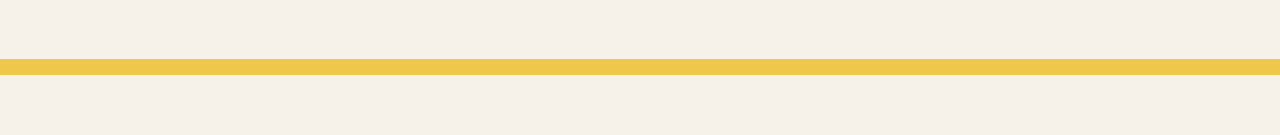
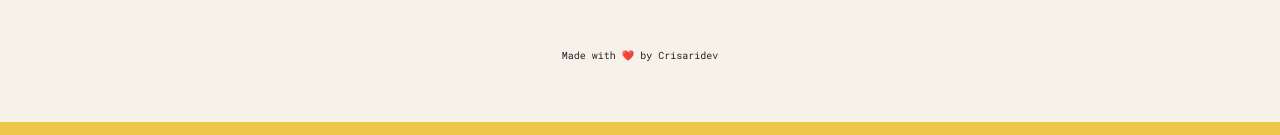
Before and after one commit to crisaridev/react-sesion, a React (Vite) app: page /Owner in a window 1280 px wide. Shown: the part 1681-1816 px from the top of the page. Before the commit the page ends 1756 px from the top, so only its background shows below. Built offline with nearby package versions, Linux system fonts and the light colour scheme.

Commit message:
add footer paragraph and add a conditional for show only one or 2 elements :D

```diff
--- a/src/Pages/Owner.jsx
+++ b/src/Pages/Owner.jsx
@@ -1,4 +1,5 @@
 import Card from "../components/Card"
+import Footer from "../components/Footer";
 import MovieList from "../components/MovieList";
 import { useState, useEffect } from "react";
 export default function Owner(){
@@ -42,6 +43,7 @@ export default function Owner(){
                   })}
                 </ul>
     </div>
+    <Footer showOpenMessage={false}/>
 
     </>
   )
--- a/src/components/Footer.jsx
+++ b/src/components/Footer.jsx
@@ -1,7 +1,12 @@
-export default function Footer (){
+export default function Footer({showOpenMessage = true}){
+  const paragraphStyle = {
+    marginTop: "50px",
+    textAlign: "center"
+  }
   return(
     <footer>
-      <p>Estamos abiertos</p>
+      { showOpenMessage && <p>Estamos abiertos</p>}
+      <p style={paragraphStyle}>Made with ❤️ by Crisaridev</p>
     </footer>
   )
 }
```
